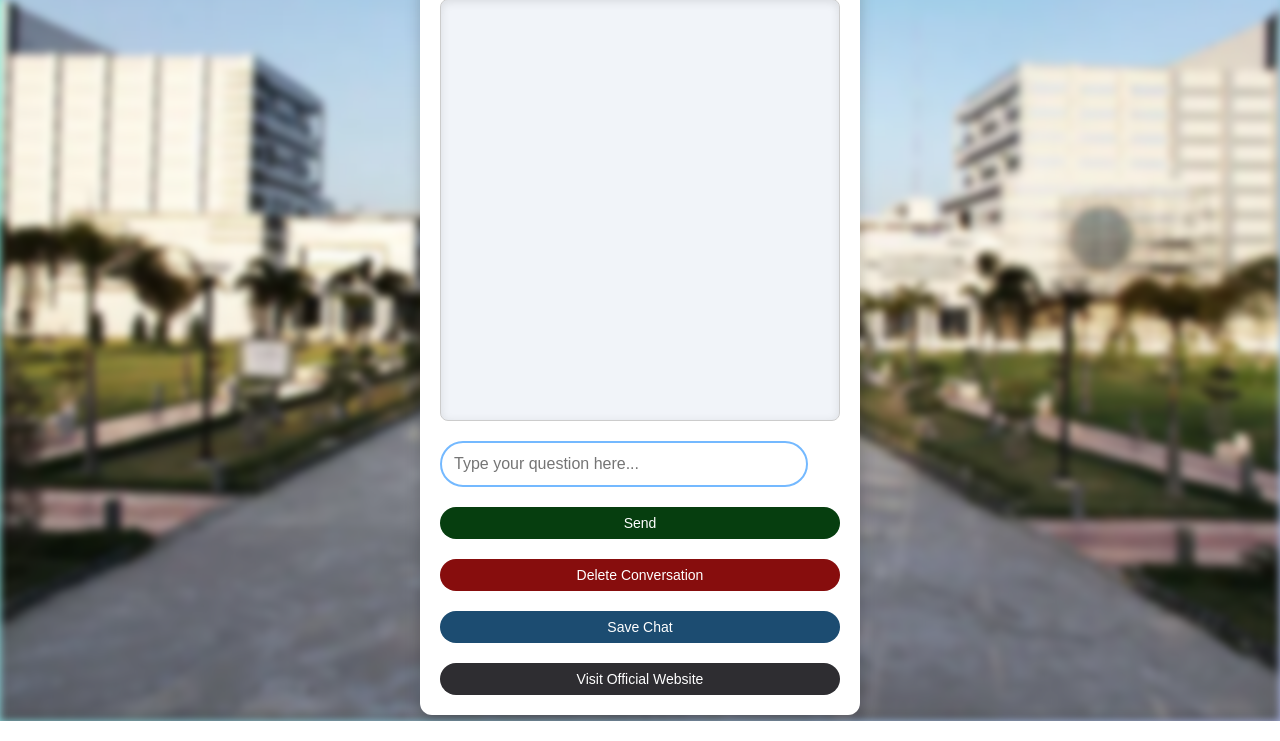
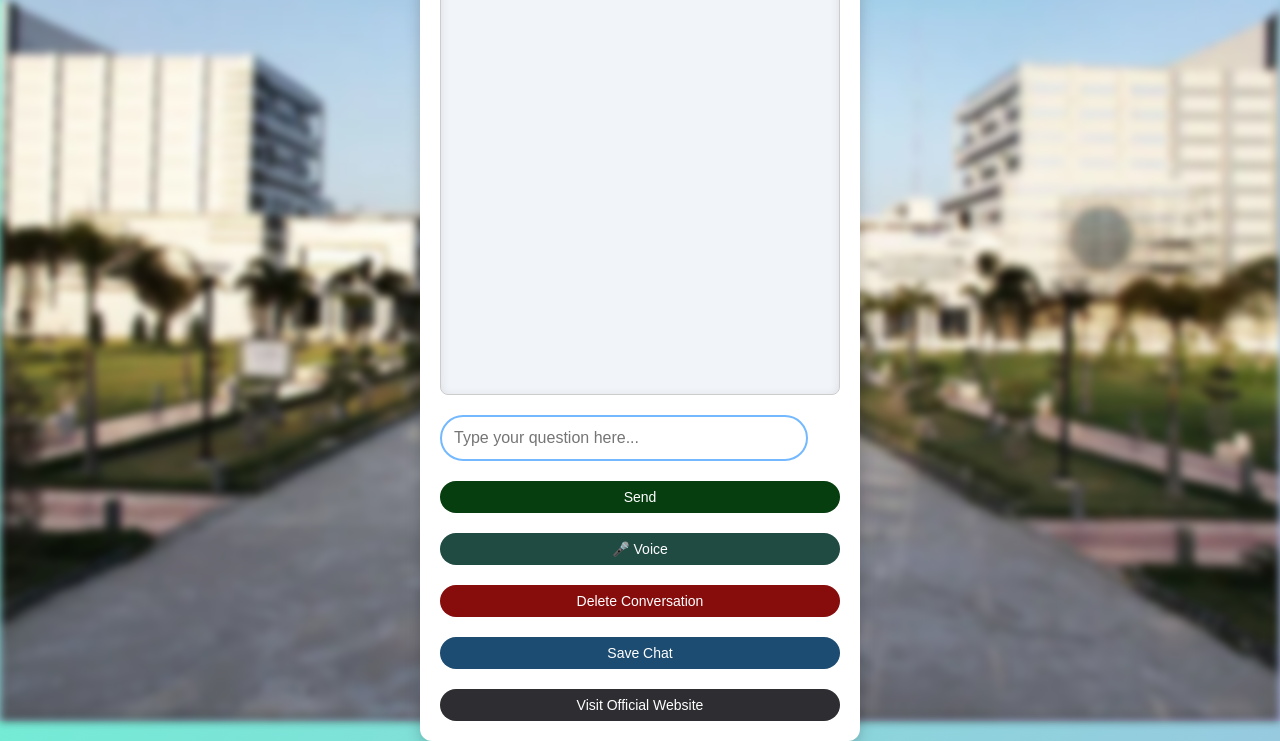
Before and after one commit to Srajan578/AskAxis-, a plain HTML site: page index.html in a window 1280 px wide. Shown: the part 79-820 px from the top of the page. Drawn offline with Linux system fonts and the light colour scheme.

Commit message:
Update index.html

```diff
--- a/index.html
+++ b/index.html
@@ -16,15 +16,13 @@
         <div id="typing-indicator" class="hidden">Typing...</div>
         <input type="text" id="user-input" placeholder="Type your question here..." />
         <button id="send-btn">Send</button>
+        <button id="voice-btn">🎤 Voice</button> <!-- Voice button added -->
         <button id="delete-btn">Delete Conversation</button>
         <button id="save-btn">Save Chat</button>
         <a href="https://axiscolleges.org/">
             <button id="erp-btn">Visit Official Website</button>
         </a>
-
     </div>
     <script src="script.js"></script>
 </body>
-
-
 </html>
```
